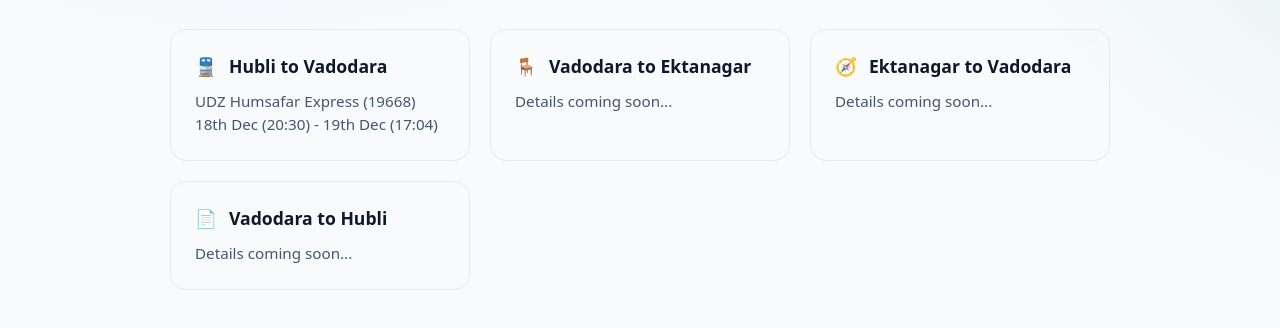
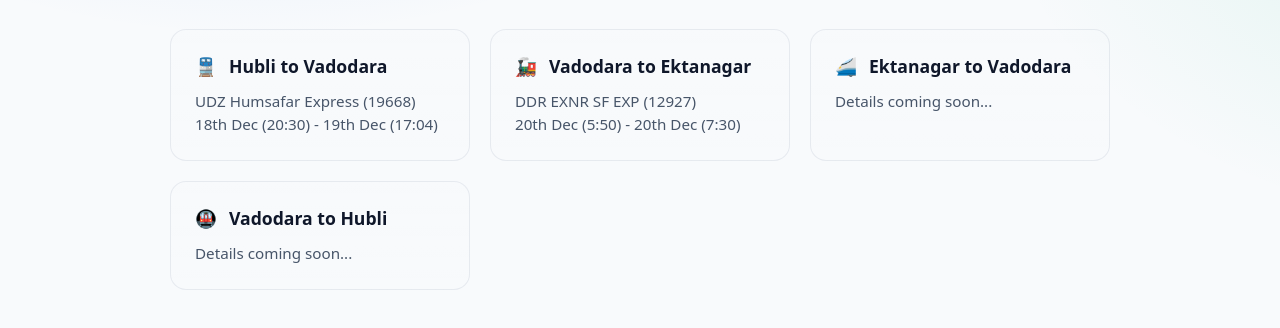
Before and after one commit to romillodaya/train-seat-simulator, a plain HTML site: page index.html in a window 1280 px wide. Shown: the part 284-612 px from the top of the page. Drawn offline with Linux system fonts and the light colour scheme.

Commit message:
Update journey cards with train emojis

```diff
--- a/index.html
+++ b/index.html
@@ -110,19 +110,22 @@
 
       <!-- Card 2: Vadodara to Ektanagar -->
       <a class="card" href="journey_vadodara_to_ektanagar.html">
-        <div class="title">🪑 <span>Vadodara to Ektanagar</span></div>
-        <div class="desc">Details coming soon...</div>
+        <div class="title">🚂 <span>Vadodara to Ektanagar</span></div>
+        <div class="desc">
+            DDR EXNR SF EXP (12927)<br>
+            20th Dec (5:50) - 20th Dec (7:30)
+        </div>
       </a>
 
       <!-- Card 3: Ektanagar to Vadodara -->
       <a class="card" href="journey_ektanagar_to_vadodara.html">
-        <div class="title">🧭 <span>Ektanagar to Vadodara</span></div>
+        <div class="title">🚄 <span>Ektanagar to Vadodara</span></div>
         <div class="desc">Details coming soon...</div>
       </a>
 
       <!-- Card 4: Vadodara to Hubli -->
       <a class="card" href="journey_vadodara_to_hubli.html">
-        <div class="title">📄 <span>Vadodara to Hubli</span></div>
+        <div class="title">🚇 <span>Vadodara to Hubli</span></div>
         <div class="desc">Details coming soon...</div>
       </a>
     </div>
```
